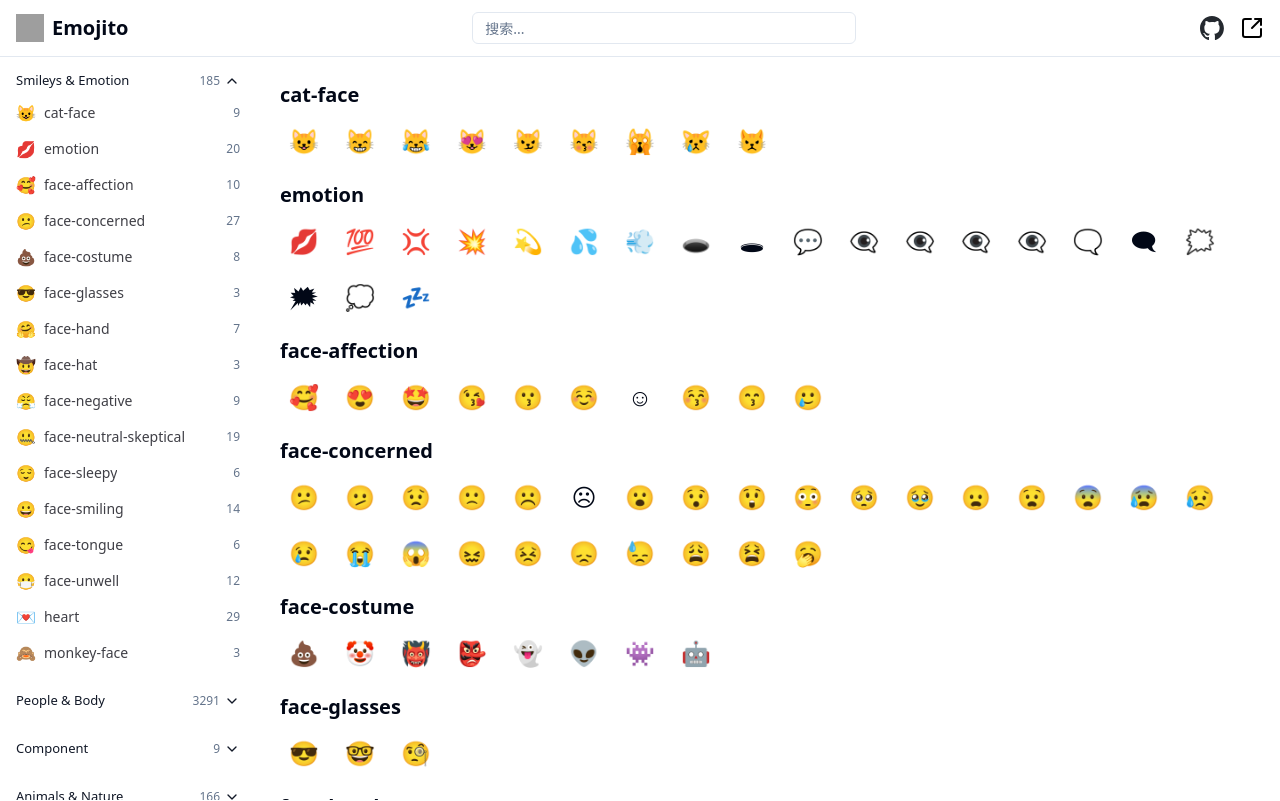
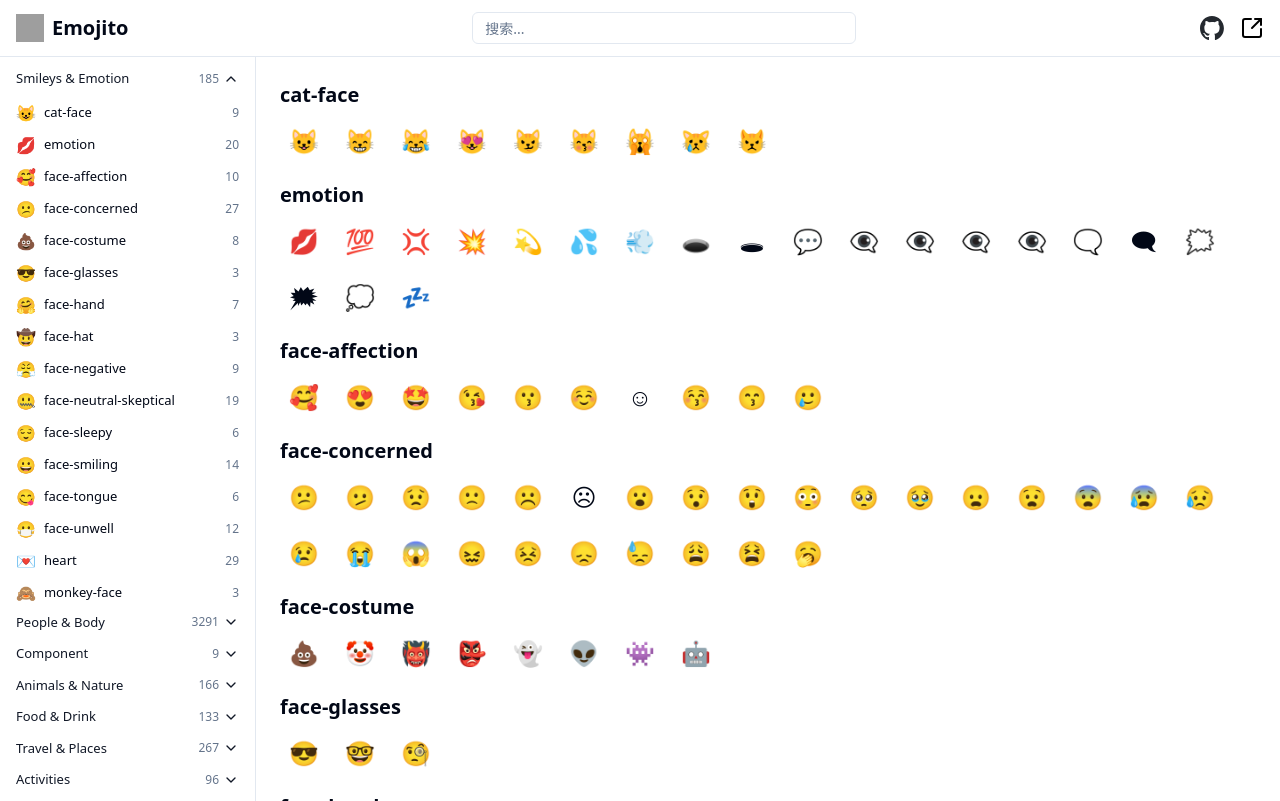
Before and after one commit to ChatGavin/emojito, a React (Vite) app in the folder apps/web/: page / in a window 1280 px wide. Built offline with nearby package versions, Linux system fonts and the light colour scheme; grey boxes are pictures that could not be loaded.

Commit message:
feat: 优化主页和侧边栏布局，调整组件结构，提升页面适应性和用户体验

```diff
--- a/apps/web/src/pages/index.jsx
+++ b/apps/web/src/pages/index.jsx
@@ -1,22 +1,21 @@
 import { Header } from "./header/index";
 import { Sider } from "./sider/index";
 import { Content } from "./content/index";
-import { SidebarProvider } from "@/components/ui/sidebar";
 
 export function HomePage() {
   return (
-    <div className="h-screen flex flex-col overflow-hidden">
+    <div className="h-screen flex flex-col">
       <Header />
-      <SidebarProvider className="flex-1 h-full">
-        <div className="flex h-full">
+      <div className="flex-1 flex">
+        <div className="w-64 h-[calc(100vh-3.5rem)] flex-shrink-0">
           <Sider />
-          <div className="flex-1 h-full">
-            <main className="h-full">
-              <Content />
-            </main>
-          </div>
         </div>
-      </SidebarProvider>
+        <div className="flex-1 h-[calc(100vh-3.5rem)]">
+          <main className="h-full">
+            <Content />
+          </main>
+        </div>
+      </div>
     </div>
   );
 }
--- a/apps/web/src/pages/sider/index.jsx
+++ b/apps/web/src/pages/sider/index.jsx
@@ -1,15 +1,5 @@
 import React, { useState } from "react";
 import { ChevronDown } from "lucide-react";
-import {
-  Sidebar,
-  SidebarContent,
-  SidebarGroup,
-  SidebarGroupContent,
-  SidebarGroupLabel,
-  SidebarMenu,
-  SidebarMenuButton,
-  SidebarMenuItem,
-} from "@/components/ui/sidebar";
 
 // 导入 emoji 分类数据
 import emojiCategories from "@/data/emoji-categories.json";
@@ -40,28 +30,20 @@ export const Sider = () => {
   const scrollToElement = (elementId) => {
     const element = document.getElementById(elementId);
     if (element) {
-      // 使用平滑滚动，并添加偏移量
       element.scrollIntoView({
         behavior: "smooth",
         block: "start",
       });
-      // 添加一个小的延迟，确保滚动完成后再调整位置
-      setTimeout(() => {
-        window.scrollBy({
-          top: -80, // 增加偏移量，确保内容完全不被 header 遮挡
-          behavior: "smooth",
-        });
-      }, 100);
     }
   };
 
   return (
-    <Sidebar variant="inset" collapsible="none" className="h-full bg-white">
-      <SidebarContent className="h-full overflow-y-auto pb-24">
-        <div className="flex flex-col space-y-0">
+    <div className="h-full bg-white border-r">
+      <div className="h-full overflow-y-auto">
+        <div className="flex flex-col space-y-0 p-2">
           {emojiCategories.map((group) => (
-            <SidebarGroup key={group.id}>
-              <SidebarGroupLabel
+            <div key={group.id} className="space-y-1">
+              <div
                 className="flex items-center justify-between cursor-pointer px-2 py-1 text-[13px] font-medium rounded-md text-gray-900 hover:bg-gray-100 transition-colors"
                 onClick={() => toggleGroup(group.id)}
               >
@@ -76,16 +58,15 @@ export const Sider = () => {
                     }`}
                   />
                 </div>
-              </SidebarGroupLabel>
-              <SidebarGroupContent
+              </div>
+              <div
                 className={`overflow-hidden transition-all duration-200 ${
                   expandedGroups.get(group.id) ? "max-h-none" : "max-h-0"
                 }`}
               >
-                <SidebarMenu className="space-y-0">
+                <div className="space-y-0">
                   {group.subgroups.map((subgroup) => (
-                    <SidebarMenuItem key={subgroup.id}>
-                      <SidebarMenuButton asChild>
+                    <div key={subgroup.id}>
                       <button
                         onClick={() => {
                           setActiveSubgroup(subgroup.id);
@@ -105,15 +86,14 @@ export const Sider = () => {
                           {subgroup.count}
                         </span>
                       </button>
-                      </SidebarMenuButton>
-                    </SidebarMenuItem>
-                  ))}
-                </SidebarMenu>
-              </SidebarGroupContent>
-            </SidebarGroup>
+                    </div>
                   ))}
                 </div>
-      </SidebarContent>
-    </Sidebar>
+              </div>
+            </div>
+          ))}
+        </div>
+      </div>
+    </div>
   );
 };
```
Lines whose indentation alone changed are shown as unchanged.
